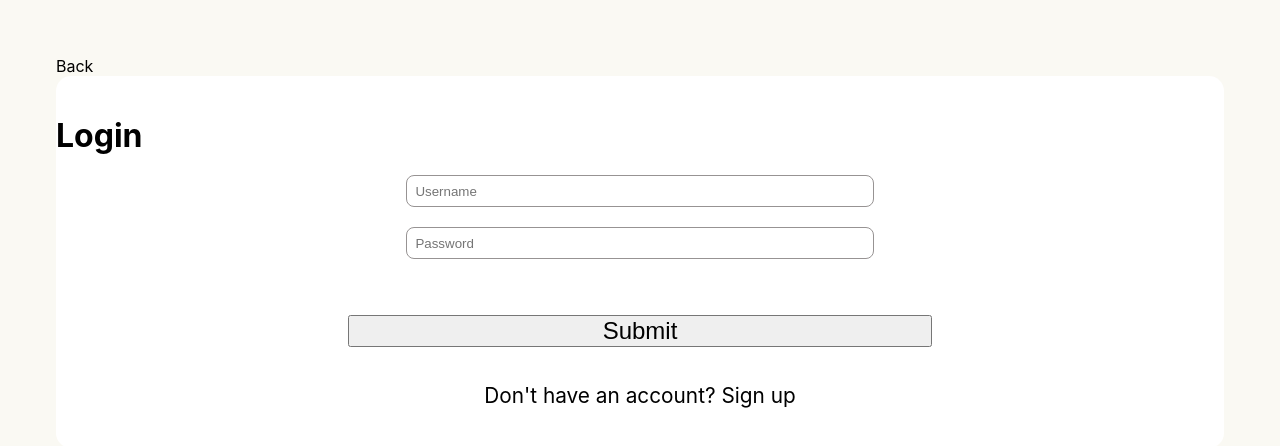
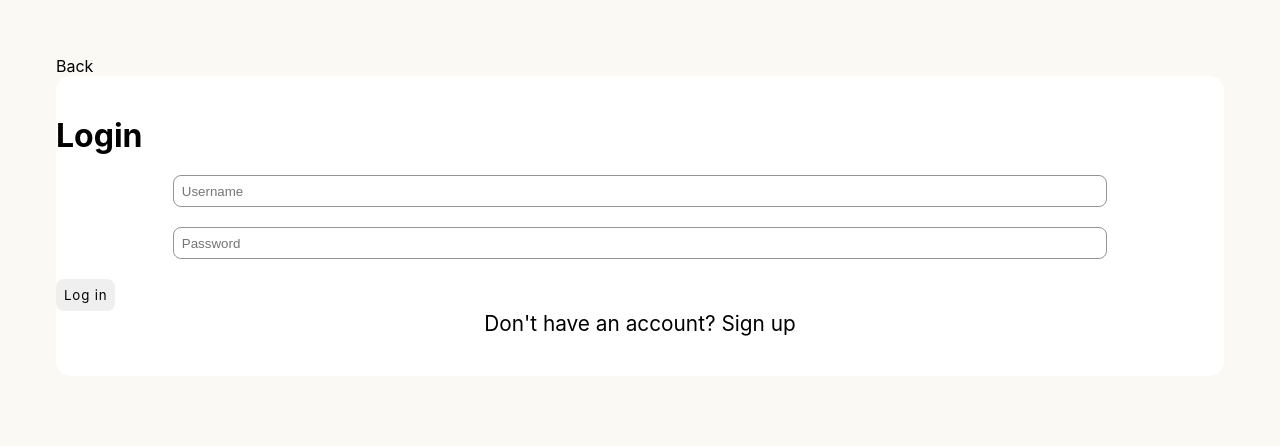
Before and after one commit to kyruken/frontend-ecoup, a React (Vite) app: page /login in a window 1280 px wide. Shown: the top 446 px of the page. Built offline with nearby package versions, Linux system fonts and the light colour scheme.

Commit message:
add login functionality, stores in localStorage

```diff
--- a/src/pages/Loginpage.jsx
+++ b/src/pages/Loginpage.jsx
@@ -1,18 +1,52 @@
-import React from 'react';
-import { Link } from 'react-router-dom';
+import { useState, useEffect } from 'react';
+import { Link, useNavigate } from 'react-router-dom';
+import axios from 'axios';
+
 export default function Loginpage() {
+    const [username, setUsername] = useState('');
+    const [password, setPassword] = useState('');
+
+    const [loginSuccess, setLoginSuccess] = useState(false);
+    const [token, setToken] = useState('');
+
+    const [errorMsg, setErrorMsg] = useState(false);
+
+    const navigate = useNavigate();
+
+
+    const loginUser = () => {
+        axios({
+            method: "POST",
+            data: {
+                username: username,
+                password: password
+            },
+            url: "http://localhost:3000/login"
+        }).then(res => {
+            console.log(res);
+            if (res.data.message) {
+                setErrorMsg(res.data.message);
+            } else {
+                setLoginSuccess(true);
+                setToken(res.data.token);
+                localStorage.setItem("loginSuccess", JSON.stringify(true));
+                localStorage.setItem("token", JSON.stringify(res.data.token));
+                navigate('/');
+            }
+        });
+    }
+
     return (
         <div className='padding-all-2'>
             <Link to='/'>Back</Link>
             <div className="container padding-tb-2">
                 <h1>Login</h1>
-                <form method="post" action="">
-                    <fieldset>
-                        <input id="username" name="username" type="text" placeholder="Username" required />
-                        <input id="password" name="password" type="password" placeholder="Password" required />
-                    </fieldset>
-                    <input type="submit" value="Submit" />
-                </form>
+                {errorMsg && <h2>{errorMsg}</h2>}
+                <div>
+                    <input id="username" name="username" type="text" placeholder="Username" onChange={(e) => setUsername(e.target.value)} required />
+                    <input id="password" name="password" type="password" placeholder="Password" onChange={(e) => setPassword(e.target.value)}  required />
+                    <button onClick={loginUser}>Log in</button>
+                </div>
                 <p class="message">Don't have an account? <Link to='/sign-up'>Sign up</Link></p>
             </div>
         </div>
```
